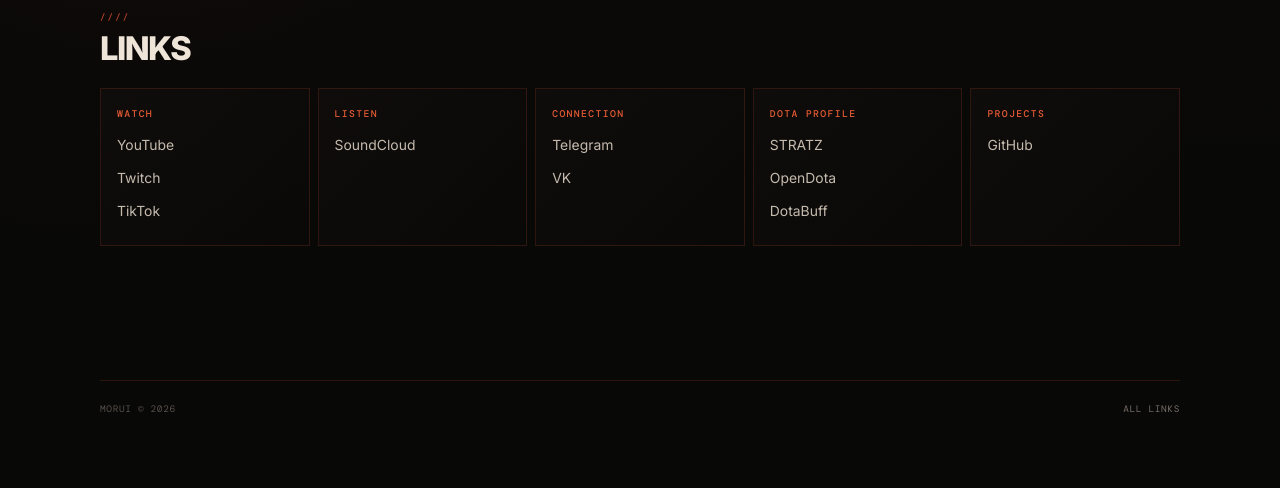
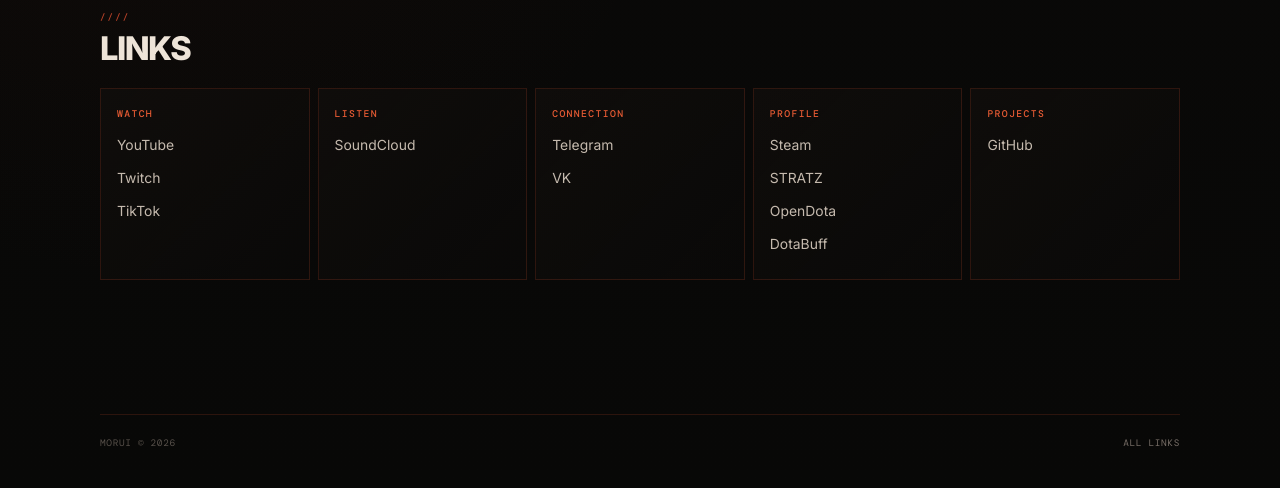
Before and after one commit to Moruika/moruika.github.io, a Jekyll site: the page built from index.md, in a window 1280 px wide. Shown: the part 1865-2353 px from the top of the page. Built offline with Jekyll 4.4.1, drawn with Linux system fonts in a browser that asks for light colours; before the commit the page ends 2323 px from its top, so only the background shows below that.

Commit message:
Update index.md

```diff
--- a/index.md
+++ b/index.md
@@ -53,8 +53,9 @@
       </ul>
     </div>
     <div class="linkgroup">
-      <h4>Dota Profile</h4>
+      <h4>Profile</h4>
       <ul>
+        <li><a href="https://steamcommunity.com/id/moruika" target="_blank" rel="noopener">Steam</a></li>
         <li><a href="https://stratz.com/players/860495275" target="_blank" rel="noopener">STRATZ</a></li>
          <li><a href="https://www.opendota.com/players/860495275" target="_blank" rel="noopener">OpenDota</a></li>
          <li><a href="https://www.dotabuff.com/players/860495275" target="_blank" rel="noopener">DotaBuff</a></li>
```
